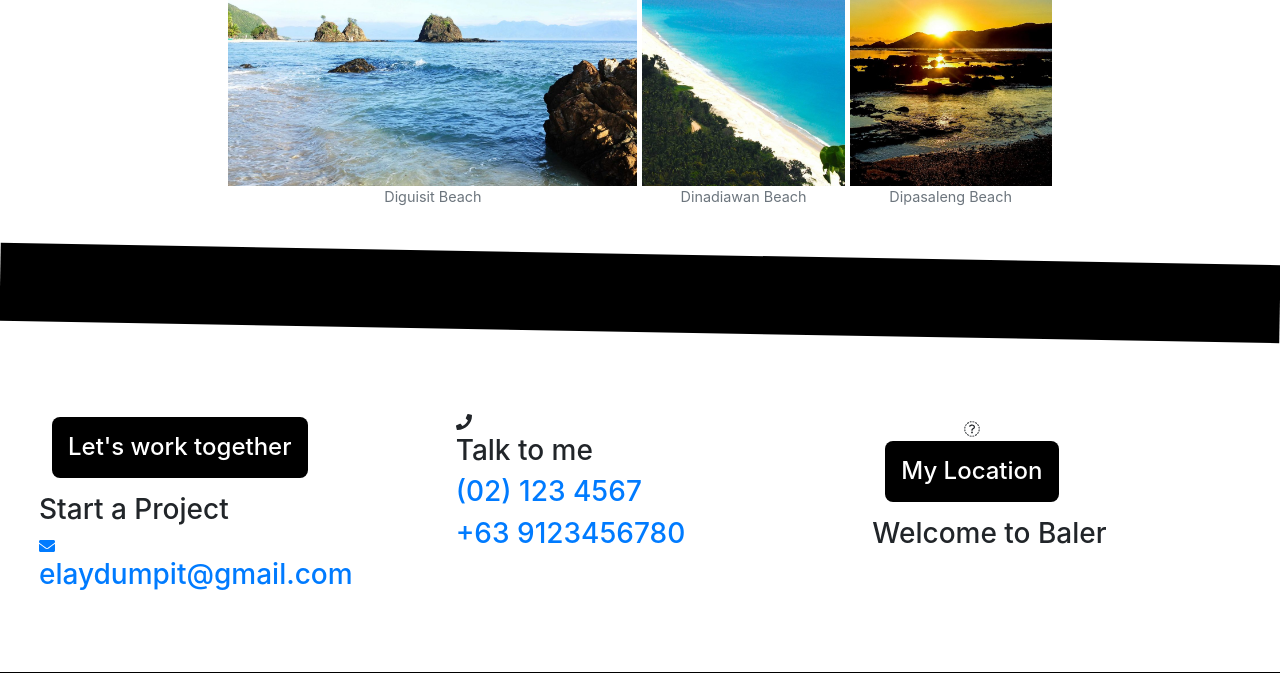
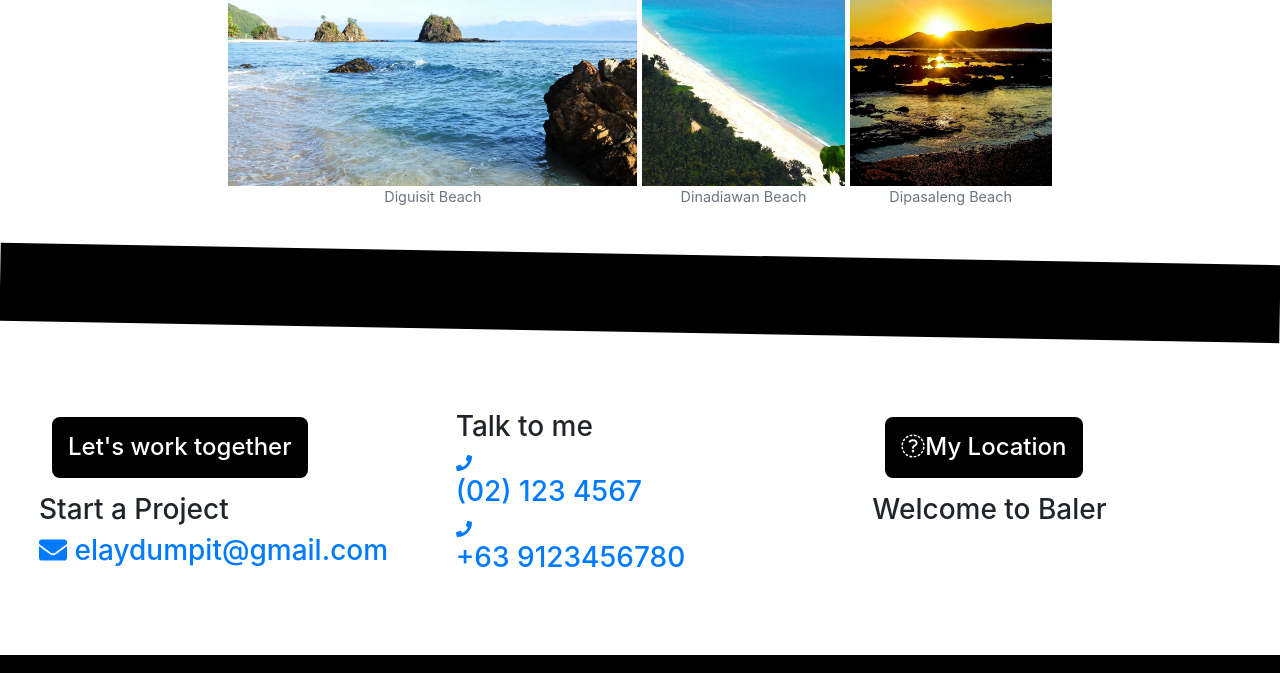
Before and after one commit to eeelay/webportfolio, a plain HTML site: page index.html in a window 1280 px wide. Shown: the part 2616-3289 px from the top of the page. Drawn offline with nearby package versions, Linux system fonts and the light colour scheme; files whose address does not match are found by name.

Commit message:
update font awesome icon

```diff
--- a/index.html
+++ b/index.html
@@ -100,7 +100,7 @@
                     <button class="abt-btn2"><i class="fas fa-database "></i> MONGODB</button>
                     <button class="abt-btn"><i class="fab fa-node-js "></i> NODE.JS</button>
                     <button class="abt-btn"><i class="fab fa-js-square "></i> EXPRESS.JS</button>
-                    <button class="abt-btn2"><i class="fas fa-rectangle-landscape "></i> REST API</button>
+                    <button class="abt-btn2"><i class="fas fa-rectangle-portrait "></i> REST API</button>
                 </p>
             </div>
         </div>
@@ -180,26 +180,27 @@
                     </button>
                     <h3>Start a Project</h3>
                     <a href="mailto:elaydumpit@gmail.com">
-                        <i class="fas fa-envelope"></i>
+
                         <h3>
-                            elaydumpit@gmail.com
+                           <i class="fas fa-envelope"></i> elaydumpit@gmail.com
                         </h3>
                     </a>
                 </div>
                 <div class="col-12 col-md-4 mx-auto p-4 ">
-                    <i class="fas fa-phone"></i>
+
                     <h3>Talk to me</h3>
                     <a href="tel:021234567">
-                        <h3>(02) 123 4567</h3>
+                       <i class="fas fa-phone"></i>  <h3>(02) 123 4567</h3>
                     </a>
                     <a href="tel:+639123456780">
-                        <h3>+63 9123456780</h3>
+                        <i class="fas fa-phone"></i> <h3>+63 9123456780</h3>
                     </a>
                 </div>
                 <div class="col-12 col-md-4 mx-auto p-4 ">
                     <button type="button" class="btn  " data-toggle="modal" data-target="#location-modal">
-                         <i class="fas fa-location"></i>
-                        <h4 class="abt-btn-contact">My Location</h4>
+
+                        <h4 class="abt-btn-contact">
+                             <i class="fas fa-location"></i>My Location</h4>
                     </button>
                     <h3>Welcome to Baler</h3>
                 </div>
```
